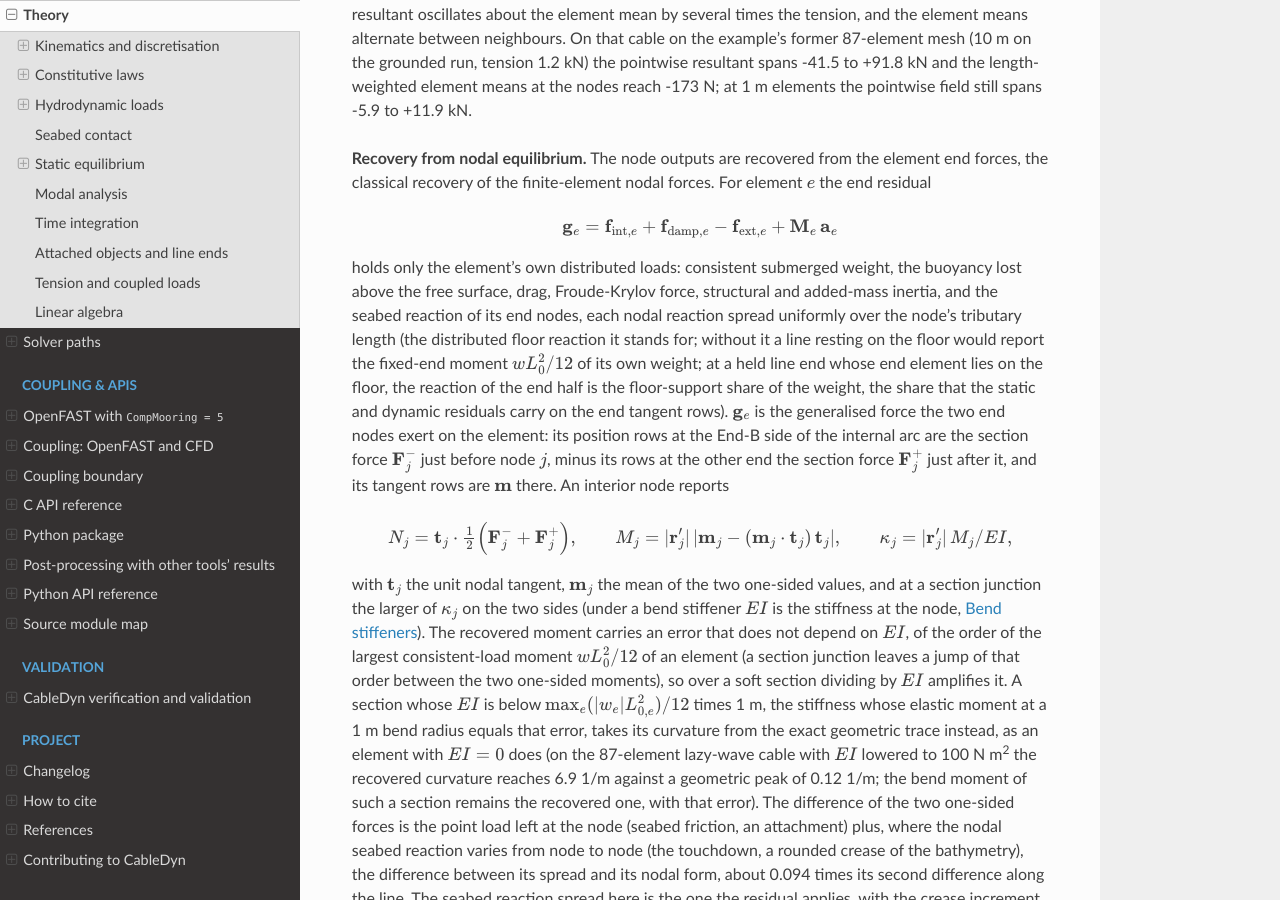
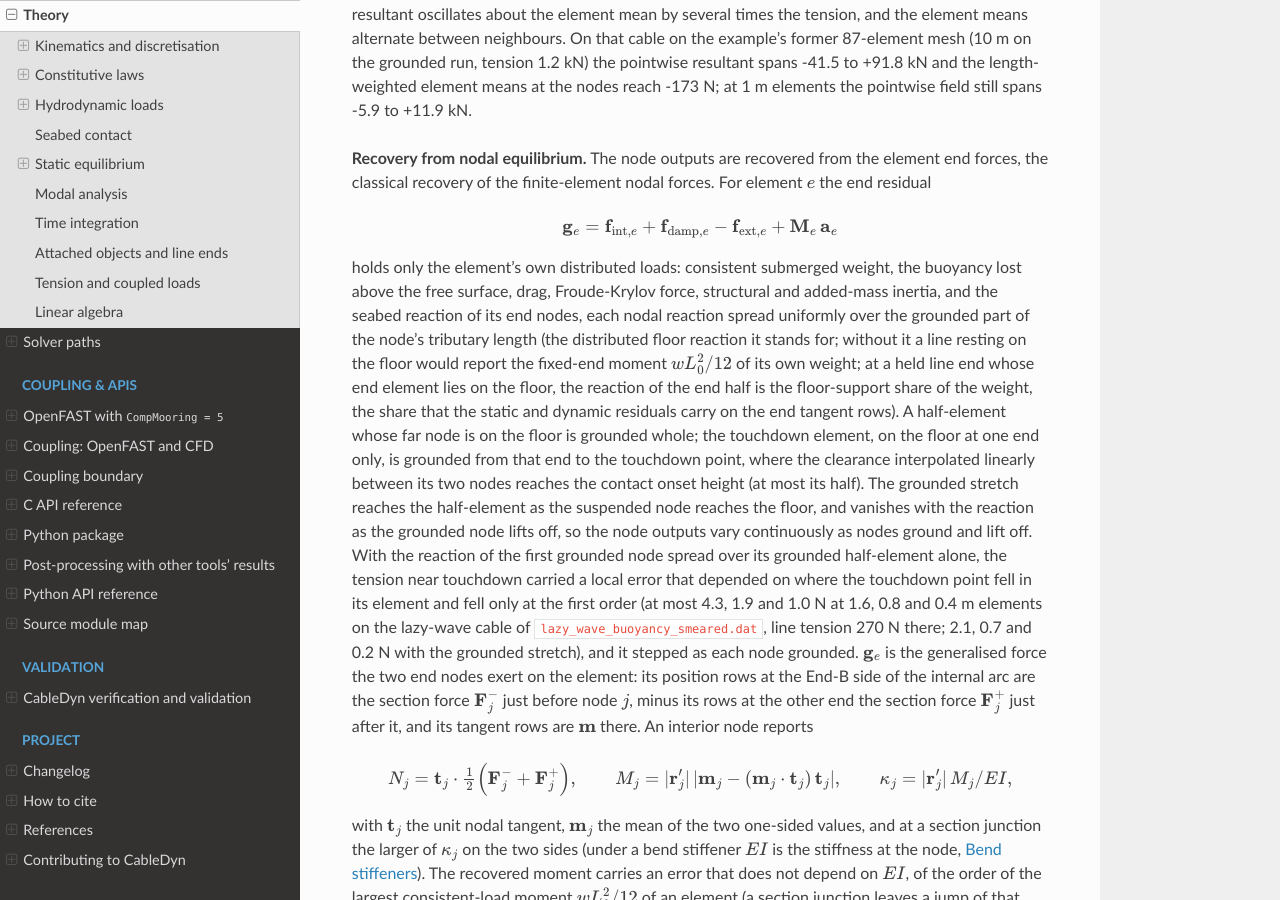
Before and after one commit to SMI-Lab-Inha/CableDyn, a Sphinx documentation site: the page built from doc/theory.rst, in a window 1280 px wide and 900 px high, scrolled down 5858 px. Built offline with Sphinx 7.4.7 and the Read the Docs theme 3.1.0, drawn with Linux system fonts in a browser that asks for light colours.

Commit message:
fix(recovery): spread the touchdown node's floor reaction over its grounded stretch (#109)
Signed-off-by: Jae Hoon Seo <jaehoon.seo@inha.ac.kr>

```diff
--- a/doc/theory.rst
+++ b/doc/theory.rst
@@ -314,11 +314,22 @@ end residual
 
 holds only the element's own distributed loads: consistent submerged weight, the buoyancy lost
 above the free surface, drag, Froude-Krylov force, structural and added-mass inertia, and the
-seabed reaction of its end nodes, each nodal reaction spread uniformly over the node's tributary
-length (the distributed floor reaction it stands for; without it a line resting on the floor
-would report the fixed-end moment :math:`w L_0^2/12` of its own weight; at a held line end whose
-end element lies on the floor, the reaction of the end half is the floor-support share of the
-weight, the share that the static and dynamic residuals carry on the end tangent rows).
+seabed reaction of its end nodes, each nodal reaction spread uniformly over the grounded part of
+the node's tributary length (the distributed floor reaction it stands for; without it a line
+resting on the floor would report the fixed-end moment :math:`w L_0^2/12` of its own weight; at a
+held line end whose end element lies on the floor, the reaction of the end half is the
+floor-support share of the weight, the share that the static and dynamic residuals carry on the
+end tangent rows). A half-element whose far node is on the floor is grounded whole; the
+touchdown element, on the floor at one end only, is grounded from that end to the touchdown
+point, where the clearance interpolated linearly between its two nodes reaches the contact onset
+height (at most its half). The grounded stretch reaches the half-element as the suspended node
+reaches the floor, and vanishes with the reaction as the grounded node lifts off, so the node
+outputs vary continuously as nodes ground and lift off. With the reaction of the first grounded
+node spread over its grounded half-element alone, the tension near touchdown carried a local
+error that depended on where the touchdown point fell in its element and fell only at the first
+order (at most 4.3, 1.9 and 1.0 N at 1.6, 0.8 and 0.4 m elements on the lazy-wave cable of
+``lazy_wave_buoyancy_smeared.dat``, line tension 270 N there; 2.1, 0.7 and 0.2 N with the
+grounded stretch), and it stepped as each node grounded.
 :math:`\mathbf{g}_e`
 is the generalised force the two end nodes exert on the element: its position rows at the
 End-B side of the internal arc are the section force :math:`\mathbf{F}_j^-` just before node
```
Also changed, not shown: CHANGELOG.md (+11 -0 lines), CMakeLists.txt (+12 -1 lines), doc/outputs.rst (+13 -0 lines), 2 other files.
